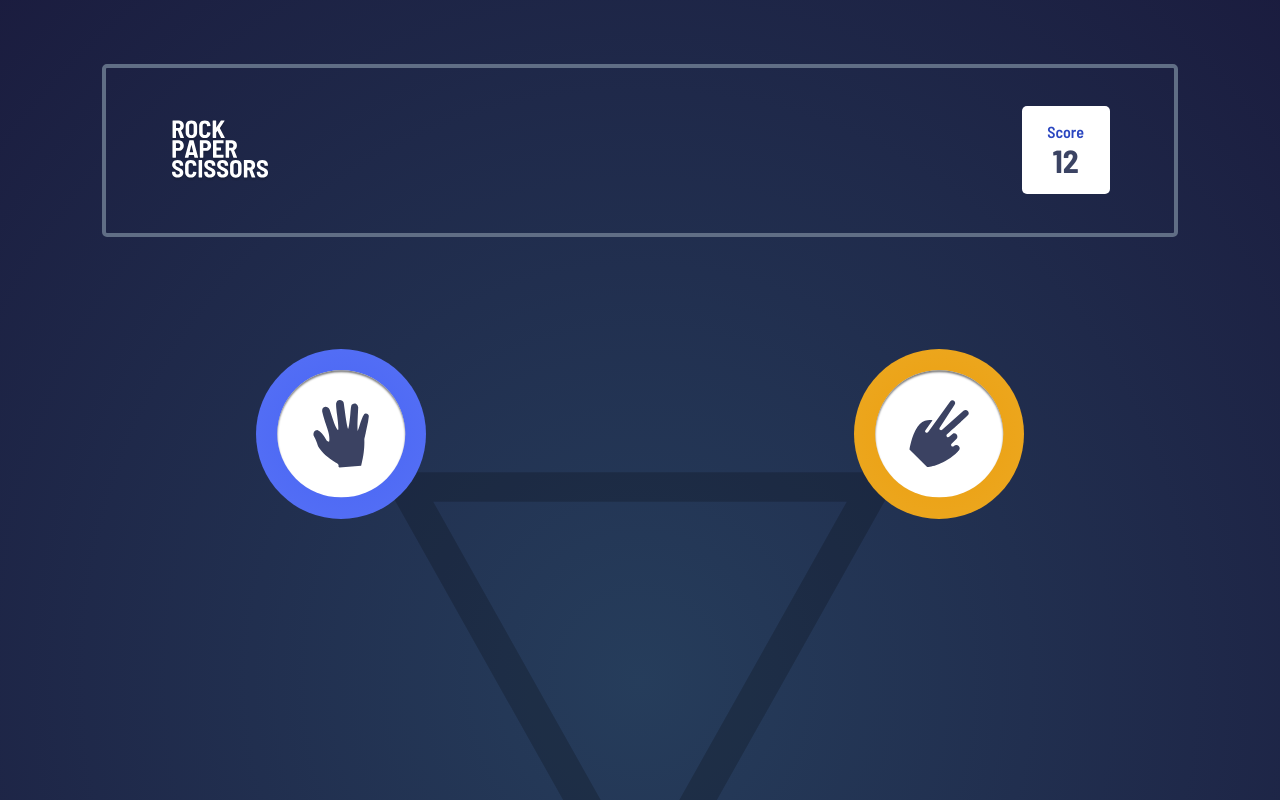
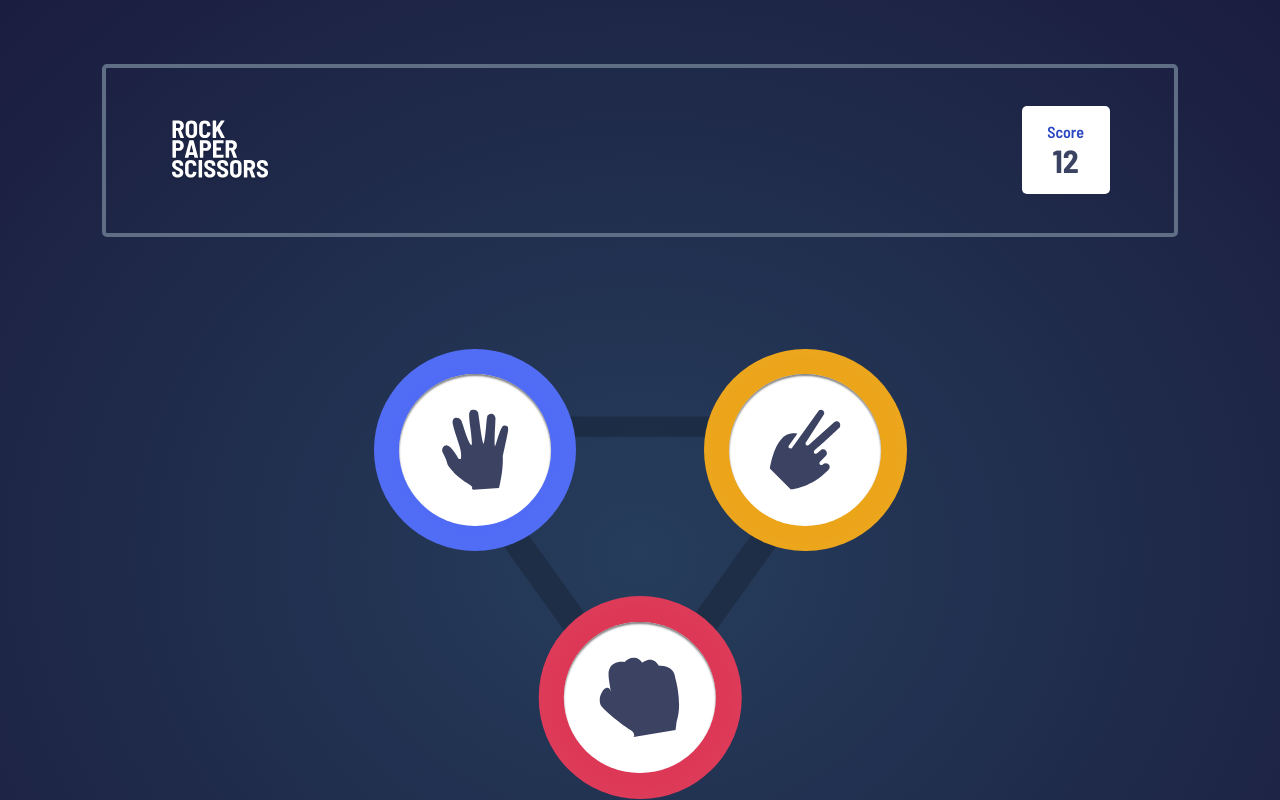
Before and after one commit to ozzy1136/rock-paper-scissors, a React (Vite) app: page / in a window 1280 px wide. Shown: the top 800 px of the page. Built offline with nearby package versions, Linux system fonts and the light colour scheme.

Commit message:
Refactor token positioning styles

```diff
--- a/src/App.css
+++ b/src/App.css
@@ -44,8 +44,8 @@
 	margin-block: 14vh;
 
 	& > .background {
-		width: 40vw;
-		height: 65%;
+		width: min(55%, 450px);
+		height: 70%;
 		position: absolute;
 		top: 50%;
 		left: 50%;
@@ -55,16 +55,12 @@
 	& > .tokens {
 		grid-column: full;
 		position: relative;
-		/* display: grid; */
-		/* grid-template-columns: repeat(5, 1fr); */
-		/* row-gap: 4vw; */
-		grid-row: 1 / -1;
-		height: 55vw;
+		height: 70vw;
+		max-height: 450px;
 
 		& > .token {
 			position: absolute;
-			width: 24vw;
-			max-width: 170px;
+			height: 45%;
 			aspect-ratio: 1;
 			border-radius: var(--bdrs-round);
 
@@ -82,23 +78,18 @@
 			}
 
 			&:nth-of-type(1) {
-				/* grid-column: 1 / span 2; */
-				/* justify-self: flex-end; */
 				background-image: var(--bgi-paper);
-				left: 20%;
+				top: 0%;
+				right: 55%;
 			}
 
 			&:nth-of-type(2) {
-				/* grid-column: span 2 / -1; */
-				/* justify-self: flex-start; */
 				background-image: var(--bgi-scissors);
-				right: 20%;
+				top: 0%;
+				left: 55%;
 			}
 
 			&:nth-of-type(3) {
-				/* grid-column: 2 / span 3; */
-				/* grid-row: 2 / span 1; */
-				/* justify-self: center; */
 				background-image: var(--bgi-rock);
 				bottom: 0%;
 				left: 50%;
```
